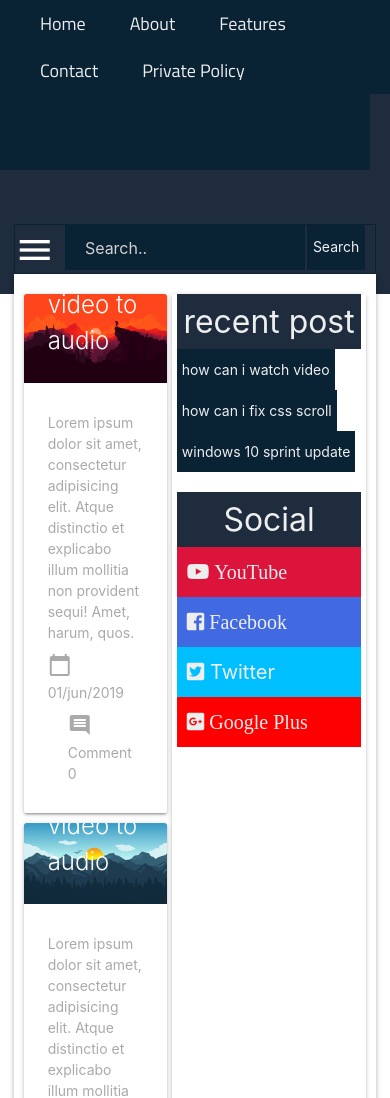
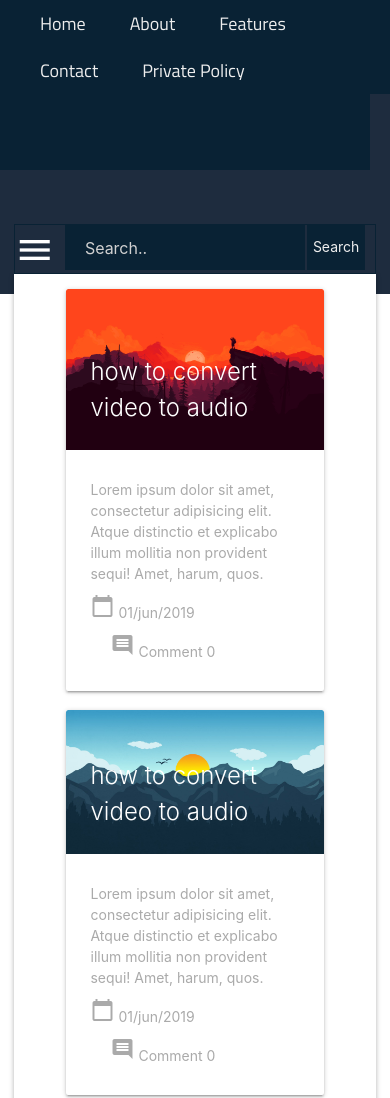
Before and after one commit to anik121/Marjajul-Huda, a plain HTML site: page index.html in a window 390 px wide. Shown: the top 1098 px of the page. Drawn offline with nearby package versions, Linux system fonts and the light colour scheme.

Commit message:
responsive

```diff
--- a/style.scss
+++ b/style.scss
@@ -1,4 +1,7 @@
 @import url('https://fonts.googleapis.com/css?family=Titillium+Web');
+@import url('https://fonts.googleapis.com/css?family=Catamaran');
+
+
 $main_light_color: #1e2c3e;
 $main_deep_color: #092234;
 :root{
@@ -159,9 +162,11 @@ main{
     flex-wrap: wrap;
     justify-content: center;
     width: 75%;
+    margin: auto;
     .post_content {
+      display: block;
       max-width: 450px;
-      margin: 10px 5px 0 0;
+      margin-top: 5px;
       p{
         margin: 0;
         display: inline-block;
@@ -178,7 +183,7 @@ main{
   .sidebar{
     margin-top: 10px;
     padding: 0 5px;
-    width: 330px;
+    max-width: 530px;
     h4{
       background-color: $main_light_color;
       text-align: center;
@@ -187,12 +192,15 @@ main{
       margin: 0;
     }
     .box{
+      max-width: 350px;
+      margin: auto;
       ul{
         margin: 0;
       }
       li{
         display: inline-block;
         padding: 10px 5px;
+        margin: 2px 0 0;
         background-color: $main_deep_color;
       }
       a{
@@ -200,7 +208,8 @@ main{
       }
     }
     .box2{
-      margin-top: 20px;
+      margin: 5px auto auto;
+      max-width: 350px;
       ul{
         margin: 0;
       }
@@ -229,6 +238,7 @@ footer{
   width: inherit;
   background-color: $main_deep_color;
   padding: 30px 0;
+  font-family: 'Catamaran', sans-serif;
   #widget_area{
     display: flex;
     justify-content: center;
@@ -280,3 +290,23 @@ footer{
     }
   }
 }
+@media (max-width: 700px) {
+  main{
+    display: block;
+  }
+  main .sidebar{
+    margin: 10px auto;
+    padding: 10px 0;
+  }
+}
+
+@media  (max-width: 800px) {
+  footer{
+    #widget_area{
+      display: block;
+      .box{
+        margin: 10px 20px;
+      }
+    }
+  }
+}
```
Also changed, not shown: style.css.
